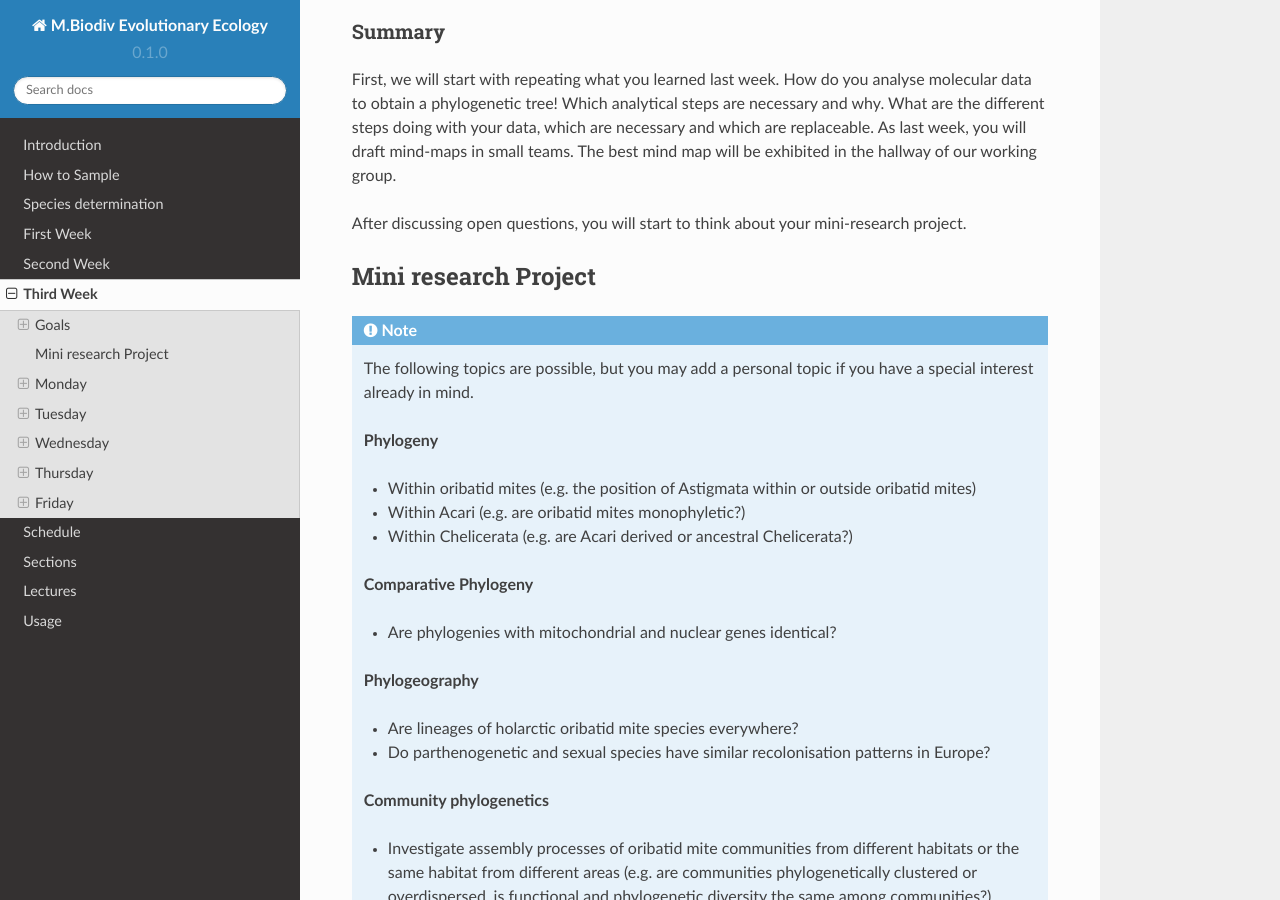
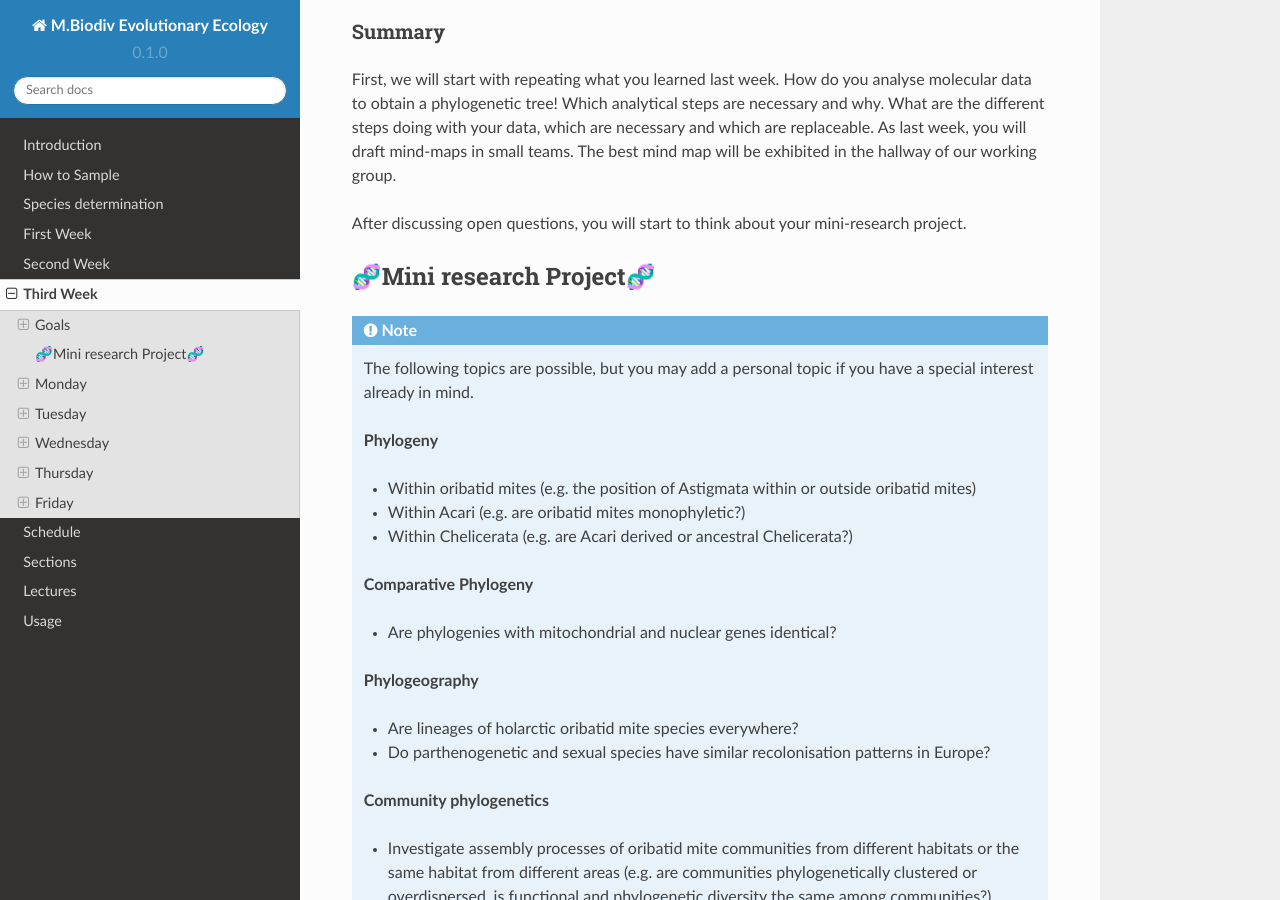
Before and after one commit to bheimbu/evolutionary_ecology, a Sphinx documentation site: the page built from docs/source/third_week.rst, in a window 1280 px wide and 900 px high, scrolled down 664 px. Built offline with Sphinx 7.4.7 and the Read the Docs theme 2.0.0, drawn with Linux system fonts in a browser that asks for light colours; some of the changed text lies outside the part shown.

```diff
--- a/docs/source/third_week.rst
+++ b/docs/source/third_week.rst
@@ -26,8 +26,8 @@ First, we will start with repeating what you learned last week. How do you analy
 After discussing open questions, you will start to think about your mini-research project.
 
 .. _Mini_research_Project:
-Mini research Project
----------------------
+🧬Mini research Project🧬
+-------------------------
 
 .. note::
 
```
